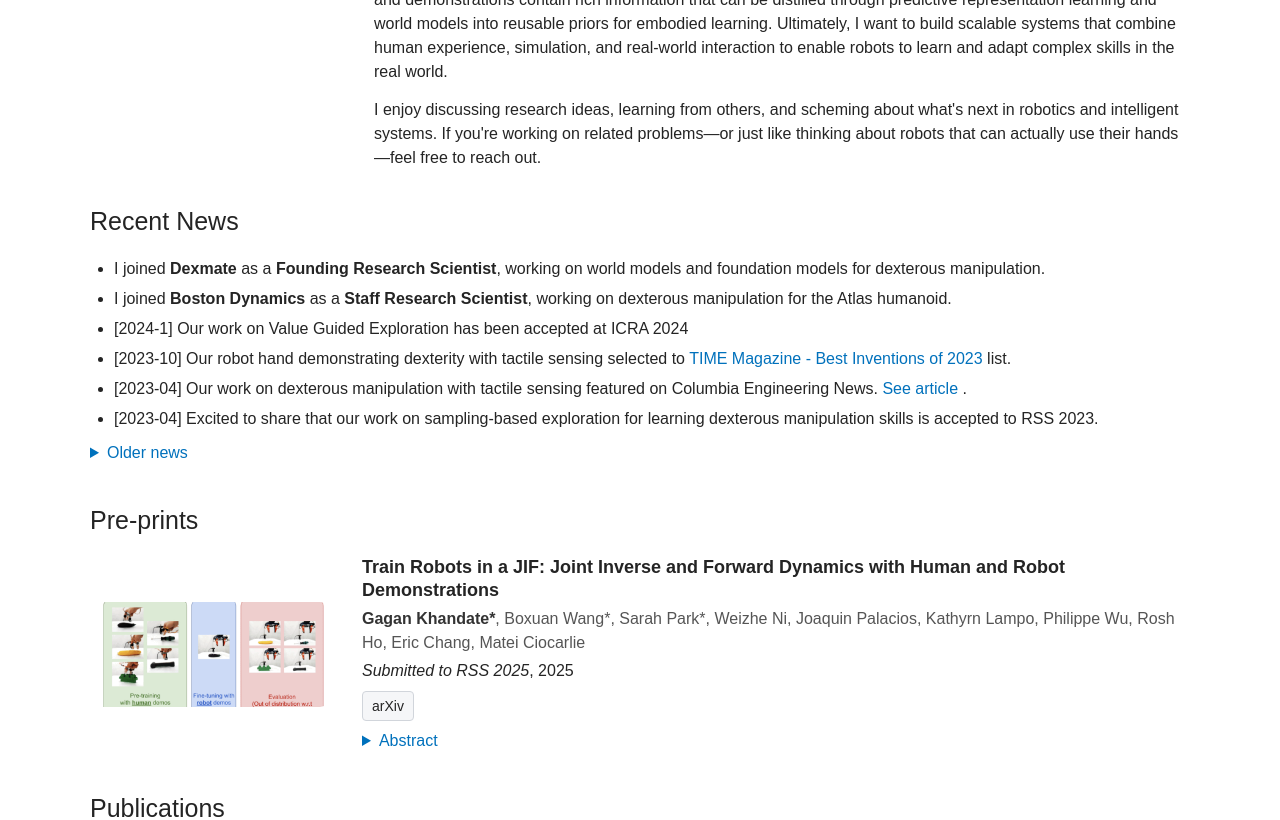
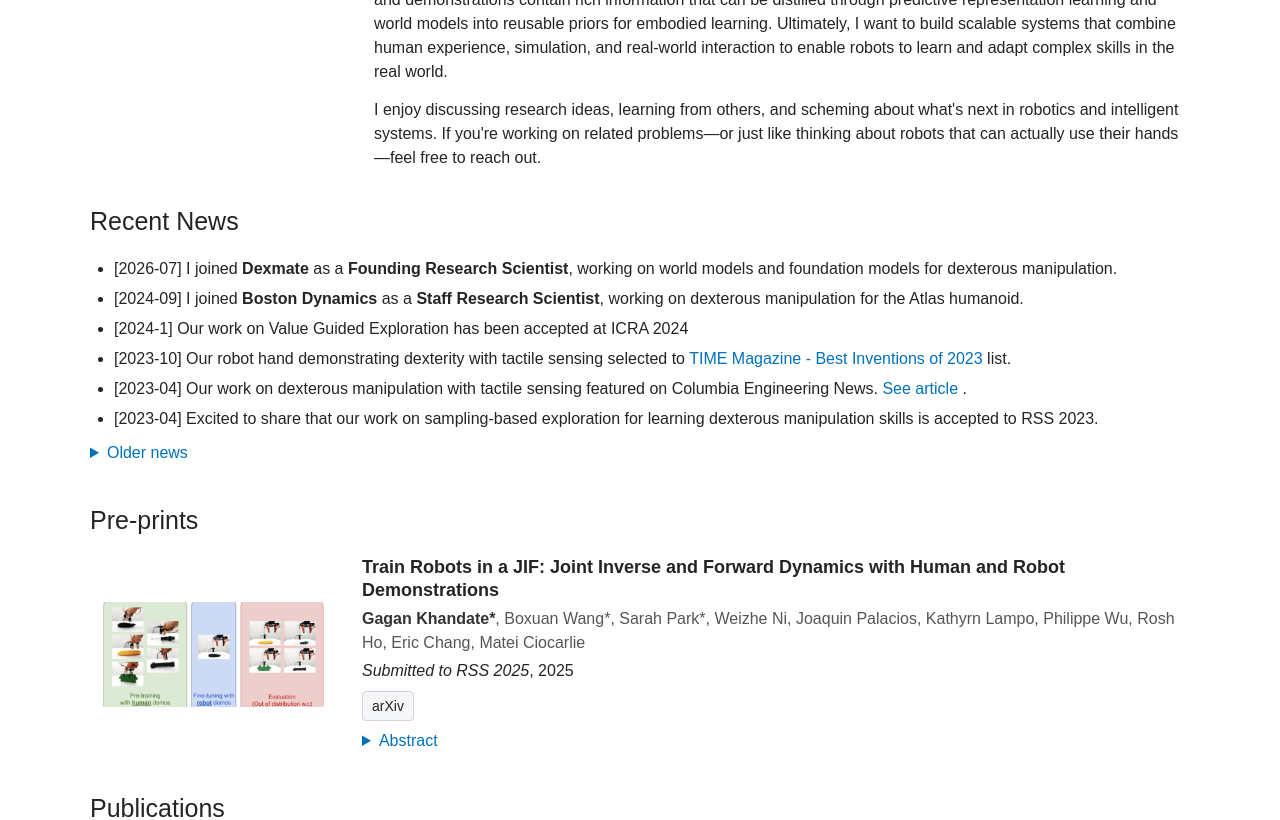
Before and after one commit to gagkhan/gagkhan.github.io, a Jekyll site: the page built from index.html, in a window 1280 px wide and 900 px high, scrolled down 520 px, cut to the strip 0-820 px from the top of the window. Built offline with Jekyll 4.4.1, drawn with Linux system fonts in a browser that asks for light colours.

Commit message:
Add dates to Dexmate and Boston Dynamics news entries
Co-Authored-By: Claude Opus 5.5 <noreply@anthropic.com>

```diff
--- a/index.html
+++ b/index.html
@@ -23,8 +23,8 @@ layout: default
 <section class="news" aria-labelledby="news-heading">
   <h2 id="news-heading">Recent News</h2>
   <ul>
-      <li>I joined <strong>Dexmate</strong> as a <strong>Founding Research Scientist</strong>, working on world models and foundation models for dexterous manipulation.</li>
-      <li>I joined <strong>Boston Dynamics</strong> as a <strong>Staff Research Scientist</strong>, working on dexterous manipulation for the Atlas humanoid.</li>
+      <li>[2026-07] I joined <strong>Dexmate</strong> as a <strong>Founding Research Scientist</strong>, working on world models and foundation models for dexterous manipulation.</li>
+      <li>[2024-09] I joined <strong>Boston Dynamics</strong> as a <strong>Staff Research Scientist</strong>, working on dexterous manipulation for the Atlas humanoid.</li>
       <li>[2024-1] Our work on Value Guided Exploration has been accepted at ICRA 2024 </li>
       <li>[2023-10] Our robot hand demonstrating dexterity with tactile sensing selected to <a href="https://time.com/collection/best-inventions-2023/6326934/columbia-university-robotic-hand/">TIME Magazine - Best Inventions of 2023</a> list.</li>
       <li>[2023-04] Our work on dexterous manipulation with tactile sensing featured on Columbia Engineering News. <a href="https://www.engineering.columbia.edu/news/highly-dexterous-robot-hand-can-operate-in-the-dark"> See article </a>.</li>
```
